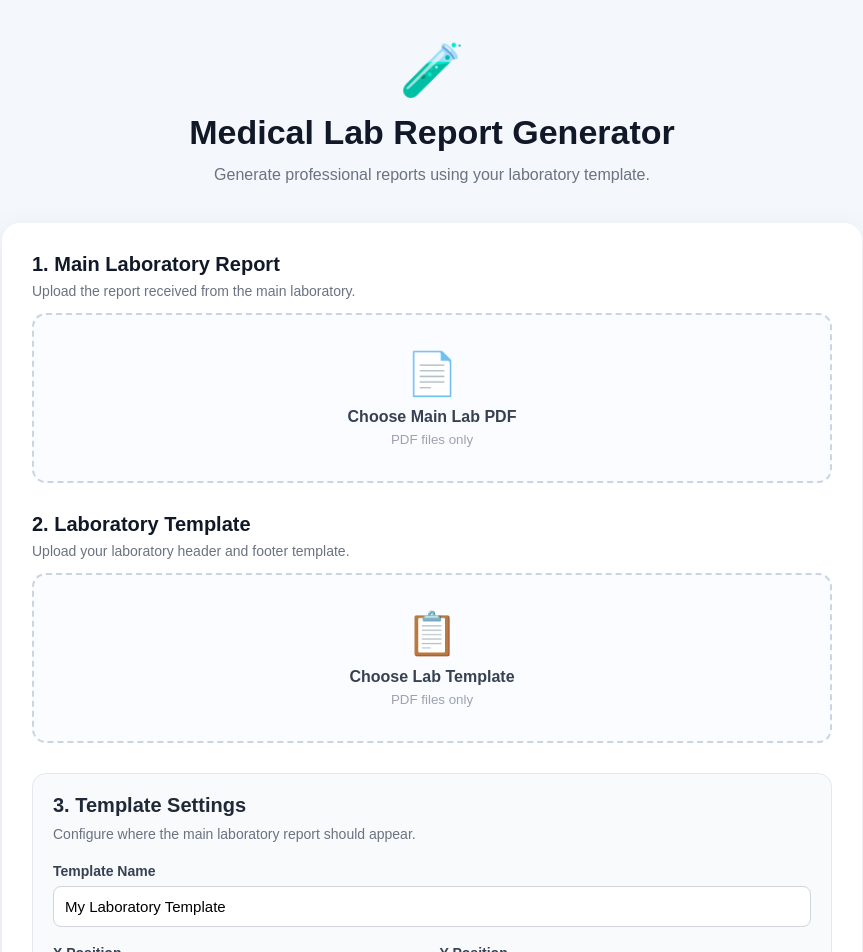
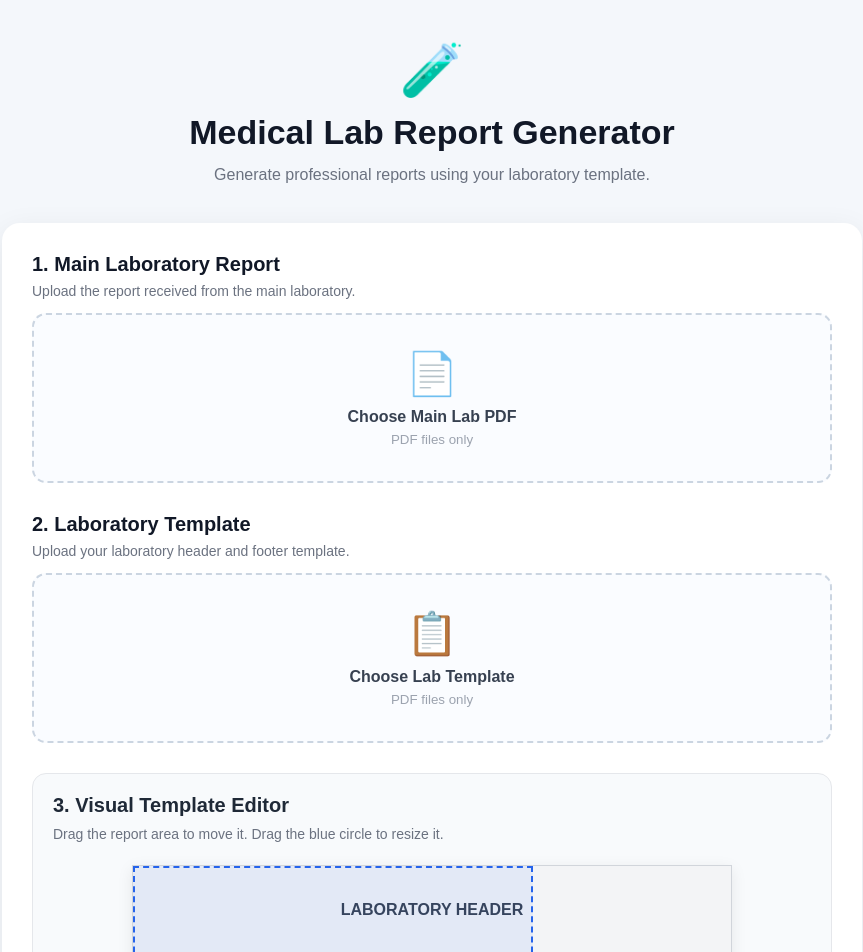
Before and after one commit to harshitsharma4648/lab_report_generator, a Next.js app: page / in a window 1280 px wide. Shown: the top 952 px of the page, without its empty margins (208-1071 px from the left). Built offline with nearby package versions, Linux system fonts and the light colour scheme.

Commit message:
Integrate TemplateEditor for visual editing
Added a visual template editor component to the page.

```diff
--- a/app/page.js
+++ b/app/page.js
@@ -2,6 +2,7 @@
 
 import { useEffect, useState } from "react";
 import { PDFDocument } from "pdf-lib";
+import TemplateEditor from "../components/TemplateEditor";
 
 const DEFAULT_SETTINGS = {
   x: 0,
@@ -530,6 +531,41 @@ export default function Home() {
 
         </div>
 
+        {/* VISUAL EDITOR */}
+
+<div className="settings">
+
+  <h2>
+    3. Visual Template Editor
+  </h2>
+
+  <p>
+    Drag the report area to move it.
+    Drag the blue circle to resize it.
+  </p>
+
+  <TemplateEditor
+    x={xPosition}
+    y={yPosition}
+    width={
+      reportWidth > 0
+        ? reportWidth
+        : 400
+    }
+    height={
+      reportHeight > 0
+        ? reportHeight
+        : 550
+    }
+    onChange={(values) => {
+      setXPosition(values.x);
+      setYPosition(values.y);
+      setReportWidth(values.width);
+      setReportHeight(values.height);
+    }}
+  />
+
+</div>
 
         {/* STEP 3 */}
 
```
